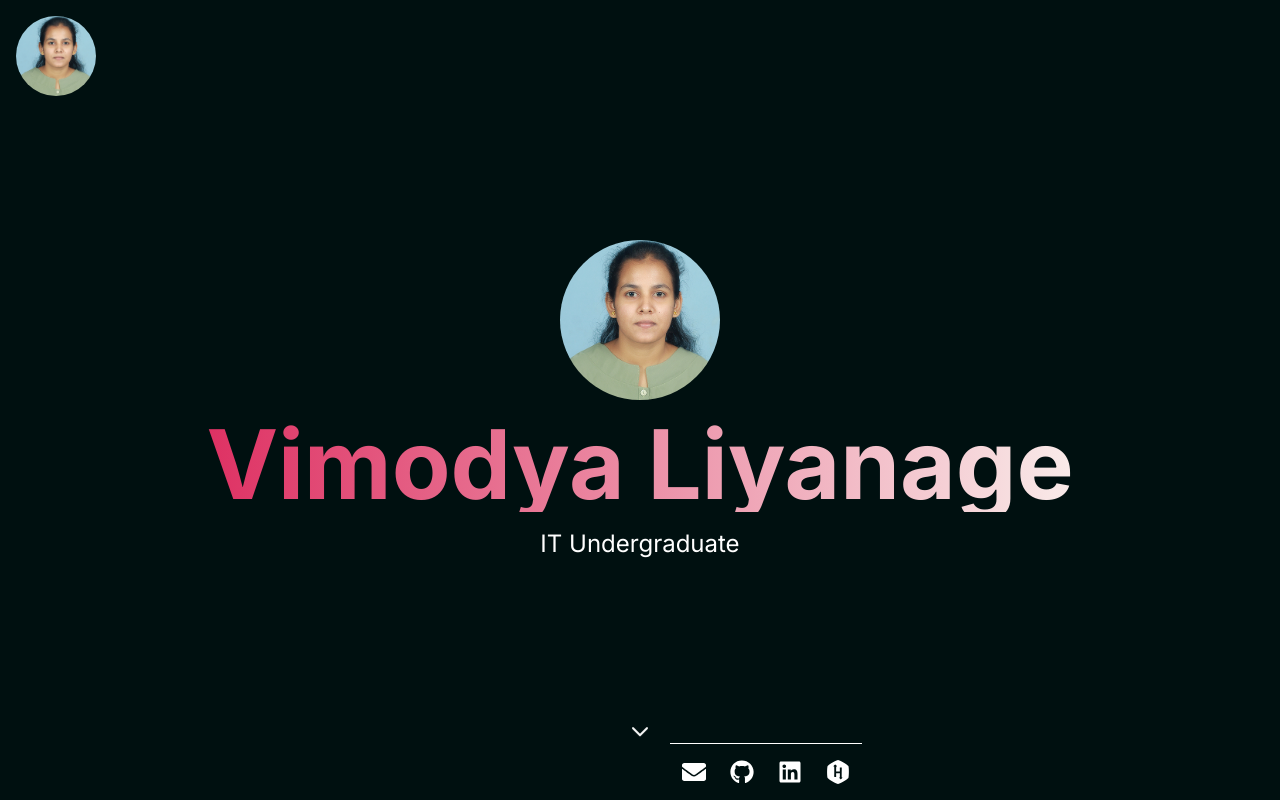
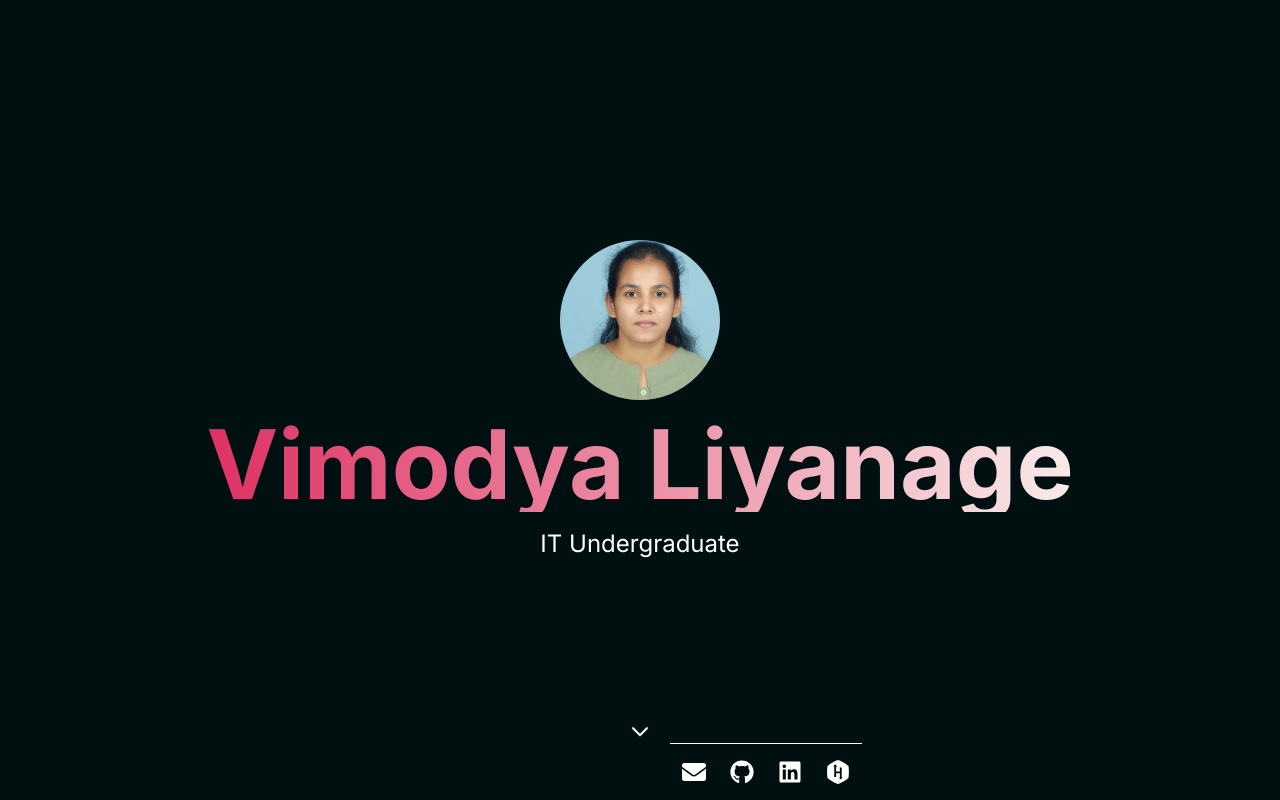
Before and after one commit to Vimodya/Vimodya-Liyamage, a Next.js app: page / in a window 1280 px wide. Built offline with nearby package versions, Linux system fonts and the light colour scheme.

Commit message:
style: styling
styling hme page

```diff
--- a/app/page.tsx
+++ b/app/page.tsx
@@ -9,19 +9,24 @@ export default function HeroSection() {
   const router = useRouter();
   const nameRef = useRef<HTMLHeadingElement>(null);
   const buttonsRef = useRef<HTMLDivElement>(null);
-  const sidebarRef = useRef<HTMLDivElement>(null); // Ref for bottom bar
-  const largeImageRef = useRef<HTMLDivElement>(null); // Ref for larger image
-  const smallImageRef = useRef<HTMLDivElement>(null); // Ref for smaller top-left image
-  const [showButtons, setShowButtons] = useState(false); // State for showing buttons
-  const [showName, setShowName] = useState(true); // State for showing name and text initially
+  const sidebarRef = useRef<HTMLDivElement>(null);
+  const largeImageRef = useRef<HTMLDivElement>(null);
+  const smallImageRef = useRef<HTMLDivElement>(null);
+  const [showButtons, setShowButtons] = useState(false);
+  const [showName, setShowName] = useState(true);
 
   useEffect(() => {
     // Animate large image and name initially
     if (largeImageRef.current) {
       gsap.fromTo(
         largeImageRef.current,
-        { opacity: 0, scale: 0 },
-        { opacity: 1, scale: 1, duration: 1, ease: "power2.out" }
+        { opacity: 0, scale: 0 }, // Set opacity and scale to 0 at the start
+        {
+          opacity: 1,
+          scale: 1,
+          duration: 1,
+          ease: "power2.out",
+        }
       );
     }
 
@@ -63,7 +68,6 @@ export default function HeroSection() {
     }
   }, [showButtons]);
 
-  // Handle arrow click to hide name/text and show buttons
   const handleArrowClick = () => {
     setShowName(false);
     setShowButtons(true);
@@ -81,25 +85,12 @@ export default function HeroSection() {
 
   return (
     <section className="relative h-screen flex flex-col justify-center items-center bg-[#001010] text-white">
-      {/* Small Profile Image (Top Left) */}
-      <div
-        ref={smallImageRef}
-        className="absolute top-4 left-4 w-20 h-20 rounded-full overflow-hidden"
-      >
-        <Image
-          src="/IMG_0615.jpg"
-          alt="Profile Image"
-          layout="fill"
-          objectFit="cover"
-        />
-      </div>
-
       {/* Name, IT Undergraduate, and Large Profile Image */}
       {showName && (
         <div className="text-center">
           <div
             ref={largeImageRef}
-            className="w-40 h-40 rounded-full overflow-hidden mx-auto"
+            className="w-40 h-40 rounded-full overflow-hidden mx-auto opacity-0 scale-0" // Ensure it's hidden initially
           >
             <Image
               src="/IMG_0615.jpg"
```
